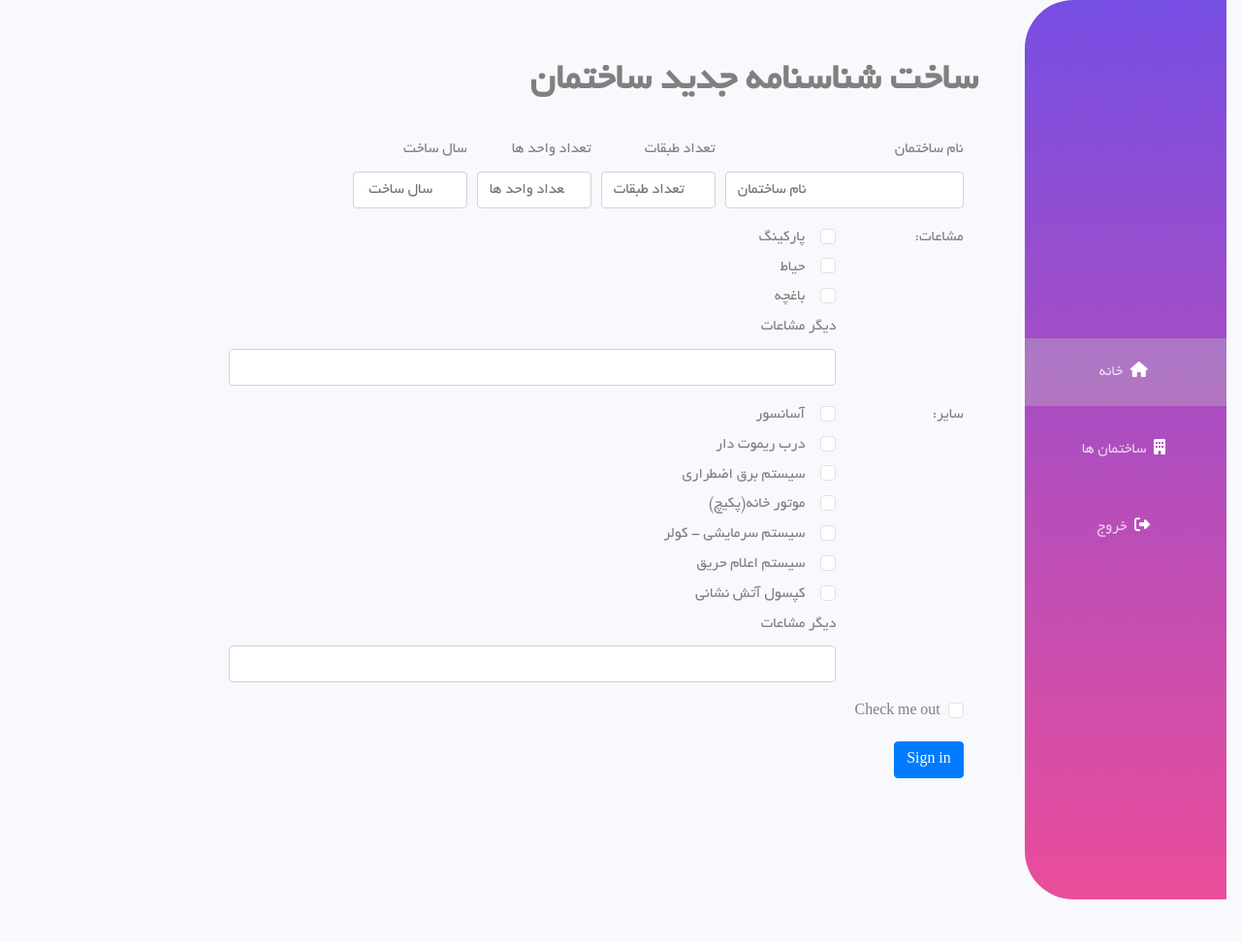
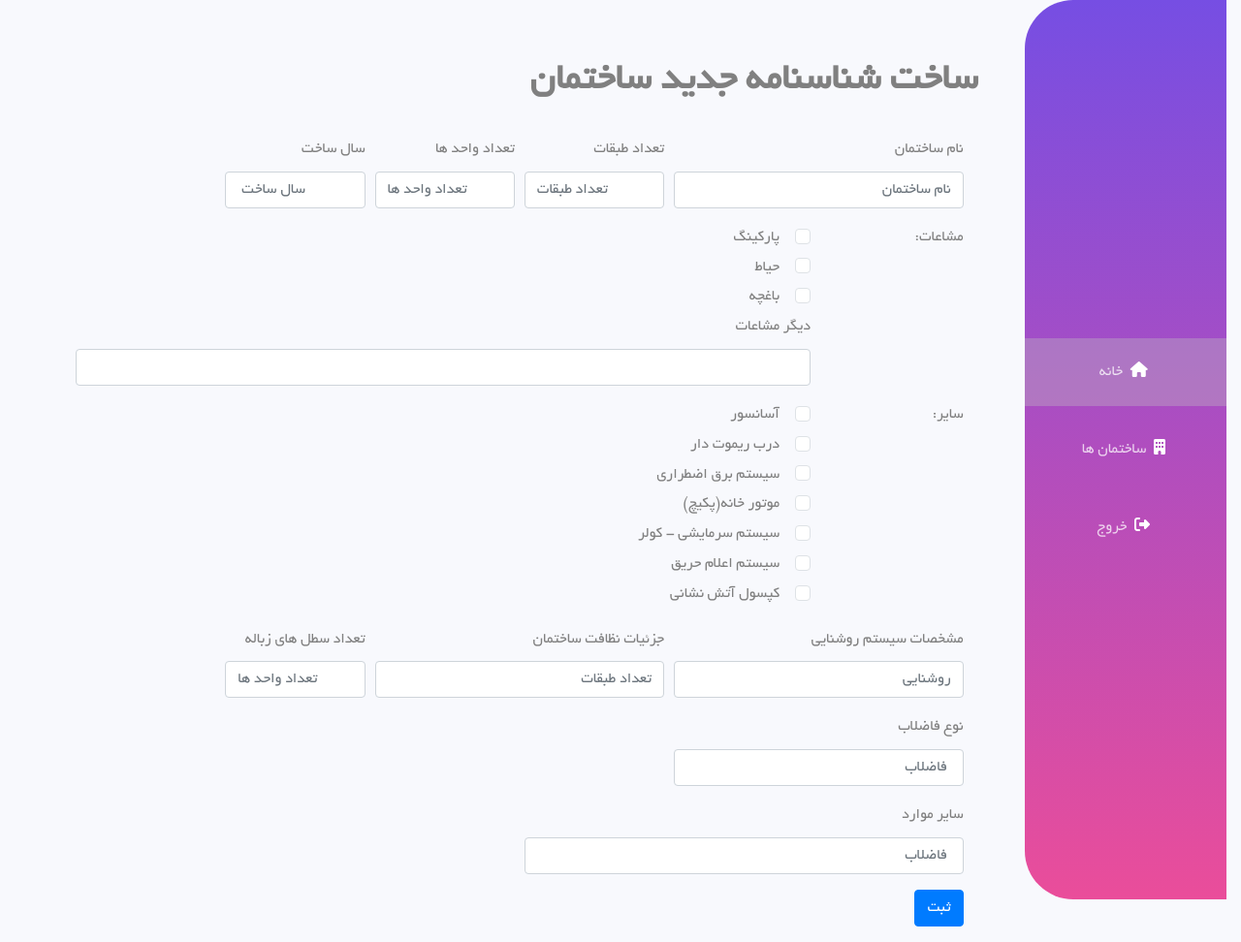
Before and after one commit to hosseinap96/Building-Management, a PHP site: page /form.php in a window 1280 px wide. Shown: the whole page at 97% size. Before the commit the page ends 928 px from the top, so only its background shows below. Run offline with PHP 8.4, Linux system fonts and the light colour scheme.

Commit message:
addl form page to project

```diff
--- a/assets/css/form.css
+++ b/assets/css/form.css
@@ -1,3 +1,5 @@
 .form-container{
     text-align: right;
+    height: 100%;
+    overflow: scroll;
 }
--- a/form.php
+++ b/form.php
@@ -44,12 +44,12 @@
             </div>
 
             <div class="content">
-                <div class="col-md-10 form-container">
+                <div class="col-md-12 form-container">
                     <form>
                         <div class="form-row">
                             <div class="form-group col-md-4">
                                 <label for="inputEmail4">نام ساختمان</label>
-                                <input type="email" class="form-control" id="inputEmail4" placeholder="نام ساختمان">
+                                <input type="text" class="form-control" id="inputEmail4" placeholder="نام ساختمان">
                             </div>
                             <div class="form-group col-md-2">
                                 <label for="inputPassword4">تعداد طبقات</label>
@@ -116,7 +116,7 @@
                                 <div class="form-check">
                                     <input class="form-check-input" type="checkbox" id="gridCheck1">
                                     <label class="form-check-label mr-2" for="gridCheck1">
-                                       موتور خانه(پکیچ)
+                                        موتور خانه(پکیچ)
                                     </label>
                                 </div>
                                 <div class="form-check">
@@ -137,23 +137,39 @@
                                         کپسول آتش نشانی
                                     </label>
                                 </div>
-                                <label for="inputEmail4">دیگر مشاعات </label>
-                                <input type="text" class="form-control" id="inputEmail4">
+
+                            </div>
+                        </div>
+
+                        <div class="form-row">
+                            <div class="form-group col-md-4">
+                                <label for="inputEmail4"> مشخصات سیستم روشنایی</label>
+                                <input type="text" class="form-control" id="inputEmail4" placeholder="روشنایی ">
+                            </div>
+                            <div class="form-group col-md-4">
+                                <label for="inputPassword4">جزئیات نظافت ساختمان </label>
+                                <input type="text" class="form-control" id="inputPassword4" placeholder="تعداد طبقات">
+                            </div>
+                            <div class="form-group col-md-2">
+                                <label for="inputPassword4">تعداد سطل های زباله</label>
+                                <input type="number" class="form-control" id="inputPassword4" placeholder="تعداد واحد ها">
+                            </div>
+                            <div class="form-group col-md-4">
+                                <label for="inputPassword4">نوع فاضلاب</label>
+                                <input type="text" class="form-control" id="inputPassword4" placeholder=" فاضلاب">
+                            </div>
+                        </div>
+
+                        <div class="form-row">
+                        <div class="form-group col-md-6">
+                                <label for="inputPassword4">سایر موارد</label>
+                                <input type="text" class="form-control" id="inputPassword4" placeholder=" فاضلاب">
                             </div>
                         </div>
 
 
 
-
-                        <div class="form-group">
-                            <div class="form-check">
-                                <input class="form-check-input" type="checkbox" id="gridCheck">
-                                <label class="form-check-label" for="gridCheck">
-                                    Check me out
-                                </label>
-                            </div>
-                        </div>
-                        <button type="submit" class="btn btn-primary">Sign in</button>
+                        <button type="submit" class="btn btn-primary">ثبت</button>
                     </form>
                 </div>
 
```
